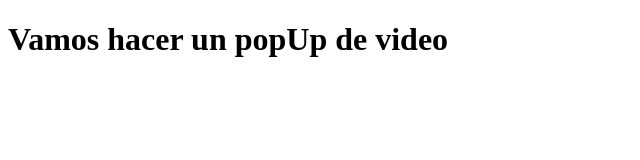
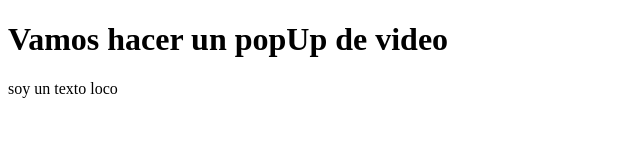
Before and after one commit to mucacran/videoPopUp, a plain HTML site: page index.html in a window 1280 px wide. Shown: the whole page, without its empty margins (0-640 px from the left). Drawn offline with Linux system fonts and the light colour scheme.

Commit message:
aqui he subido un texto

```diff
--- a/index.html
+++ b/index.html
@@ -12,5 +12,14 @@
     <h1>Vamos hacer un popUp de video</h1>
     <div class="videoTutorial" id="video"></div>
 
+
+    <script>
+    cartgaVideo();
+    function cartgaVideo()
+    {
+        var video = document.getElementById('video');
+        video.innerHTML = "soy un texto loco";
+    }
+    </script>
 </body>
 </html>
```
